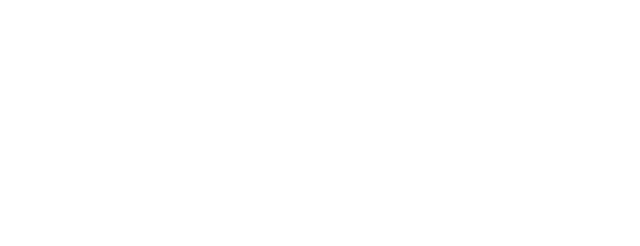
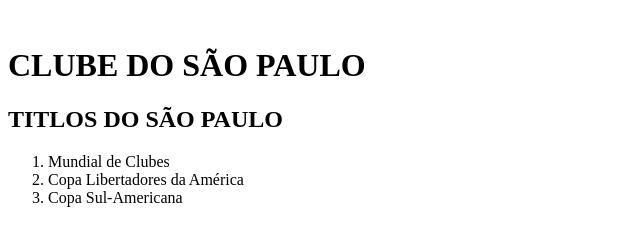
Before and after one commit to cejulio/projeto1, a plain HTML site: page index.html in a window 1280 px wide. Shown: the whole page, without its empty margins (0-640 px from the left). Drawn offline with Linux system fonts and the light colour scheme.

Commit message:
SÃO PAULO

```diff
--- a/index.html
+++ b/index.html
@@ -5,10 +5,22 @@
         <title>clube do são paulo</title>
         <link rel="stylesheet" href="style.css">
     </head>
+
      <body>
          <header>
              <img src="" alt="">
+             <h1>CLUBE DO SÃO PAULO</h1>
          </header>
+         <main>
+             <div>
+                <h2>TITLOS DO SÃO PAULO</h2>
+                <ol>
+                    <li>Mundial de Clubes</li>
+                    <li>Copa Libertadores da América</li>
+                    <li>Copa Sul-Americana</li>
+                </ol>
+             </div>
+         </main>
      </body>
 
 
```
